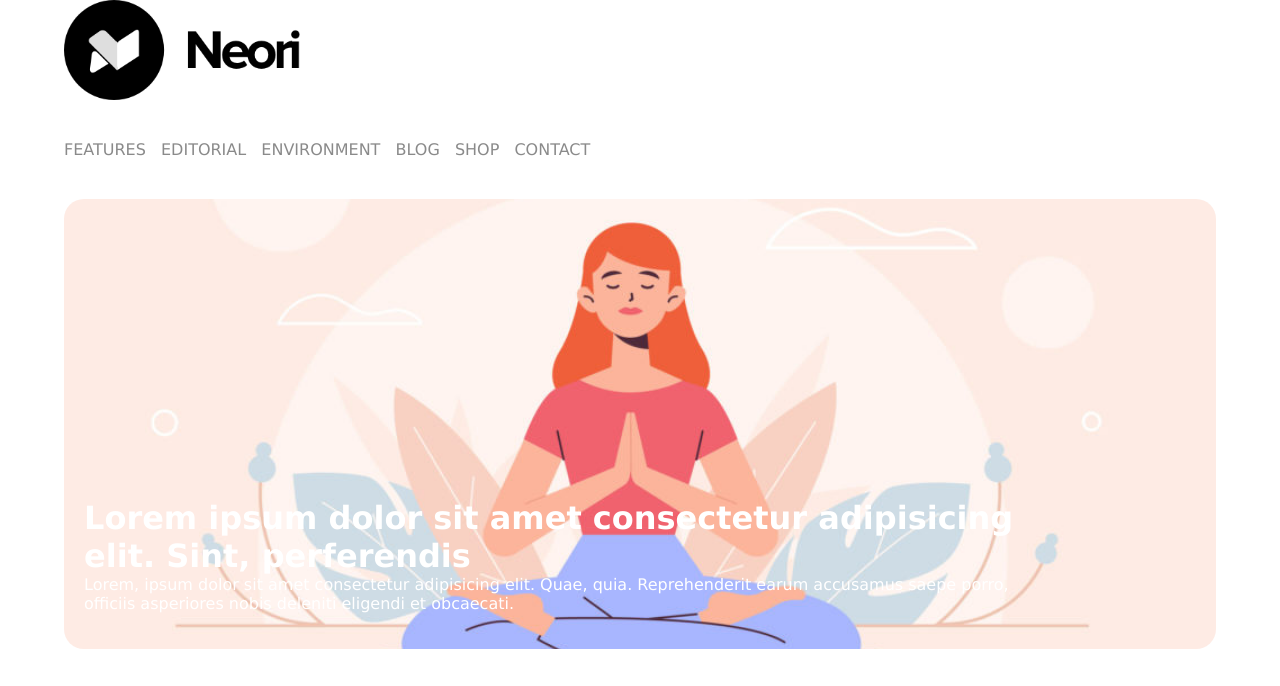
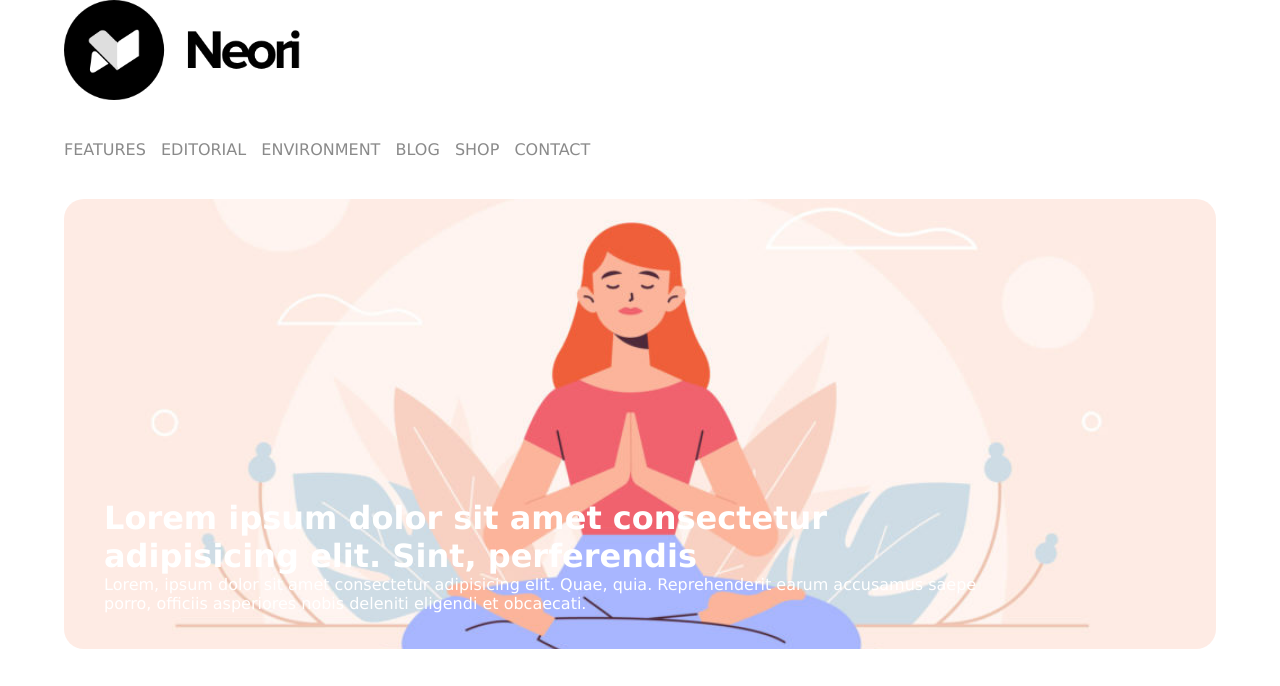
Before and after one commit to paoloferrari97/htmlcss-wp, a plain HTML site: page index.html in a window 1280 px wide. Shown: the top 686 px of the page. Drawn offline with Linux system fonts and the light colour scheme.

Commit message:
Sistemo padding

```diff
--- a/css/style.css
+++ b/css/style.css
@@ -66,7 +66,7 @@
     background-position: center;
     border-radius: 20px;
     color: white;
-    padding: 300px 200px 30px 20px;
+    padding: 300px 200px 40px 40px;
     /* background-color: coral; */
     /* height: 350px; */
 }
```
